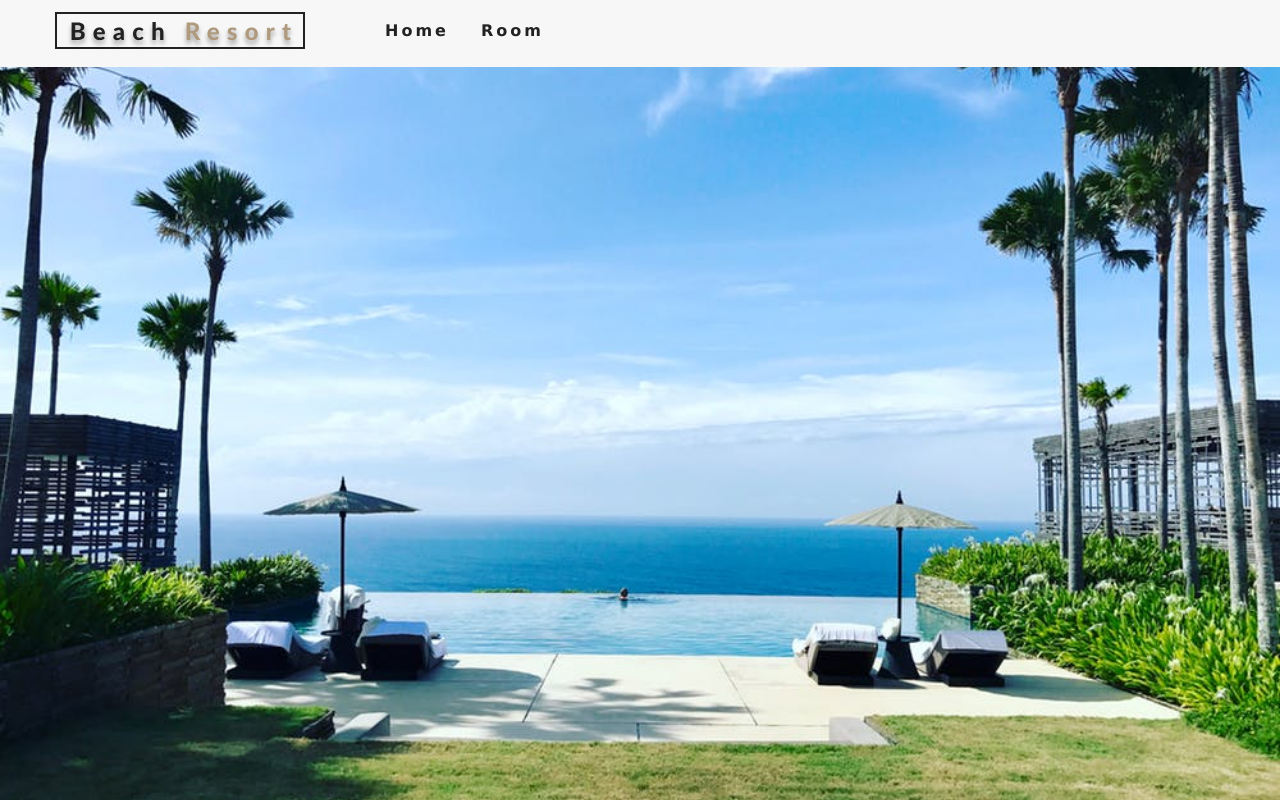
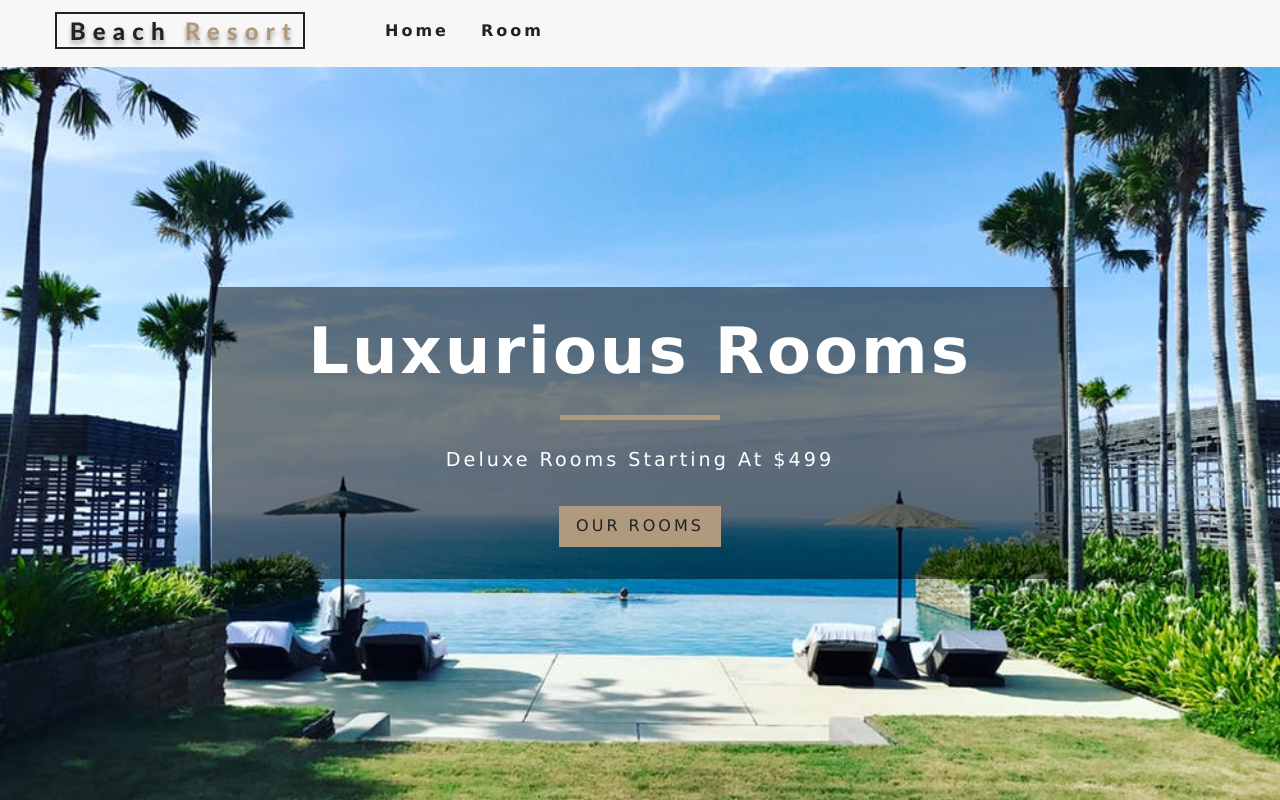
Before and after one commit to tuyenphk/beach-resort, a React (Create React App) app: page / in a window 1280 px wide. Built offline with nearby package versions, Linux system fonts and the light colour scheme.

Commit message:
add banner

```diff
--- /dev/null
+++ b/src/components/Banner.js
@@ -0,0 +1,12 @@
+import React from 'react'
+
+export default function Banner({children, title, subtitle}) {
+    return (
+        <div className="banner">
+            <h1>{title}</h1>
+            <div></div>
+            <p>{subtitle}</p>
+            {children}
+        </div>
+    )
+}
--- a/src/pages/Error.js
+++ b/src/pages/Error.js
@@ -1,9 +1,15 @@
 import React from 'react'
+import Hero from '../components/Hero'
+import Banner from '../components/Banner'
+import {Link} from 'react-router-dom'
+
 const Error = () => {
     return (
-        <div>
-            Hello from Error page
-        </div>
+        <Hero>
+            <Banner title="404" subtitle="Page not found">
+                <Link to="/" className="btn-primary">Return Home</Link>
+            </Banner>
+        </Hero>
     )
 }
 
--- a/src/pages/Home.js
+++ b/src/pages/Home.js
@@ -1,8 +1,15 @@
 import React from 'react'
 import Hero from '../components/Hero'
+import Banner from '../components/Banner'
+import {Link} from 'react-router-dom'
+
 const Home = () => {
     return (
-       <Hero />
+       <Hero>
+           <Banner title="Luxurious Rooms" subtitle="Deluxe Rooms starting at $499">
+               <Link to="/room" className="btn-primary">Our Rooms</Link>
+           </Banner>
+       </Hero>
     )
 }
 
--- a/src/pages/Room.js
+++ b/src/pages/Room.js
@@ -1,8 +1,15 @@
 import React from 'react'
 import Hero from '../components/Hero'
+import Banner from '../components/Banner'
+import {Link} from 'react-router-dom'
+
 const Room = () => {
     return (
-        <Hero hero="roomsHero" />
+        <Hero hero="roomsHero">
+            <Banner title="Our Rooms">
+                <Link to="/" className="btn-primary">Return Home</Link>
+            </Banner>
+        </Hero>
     )
 }
 
```
